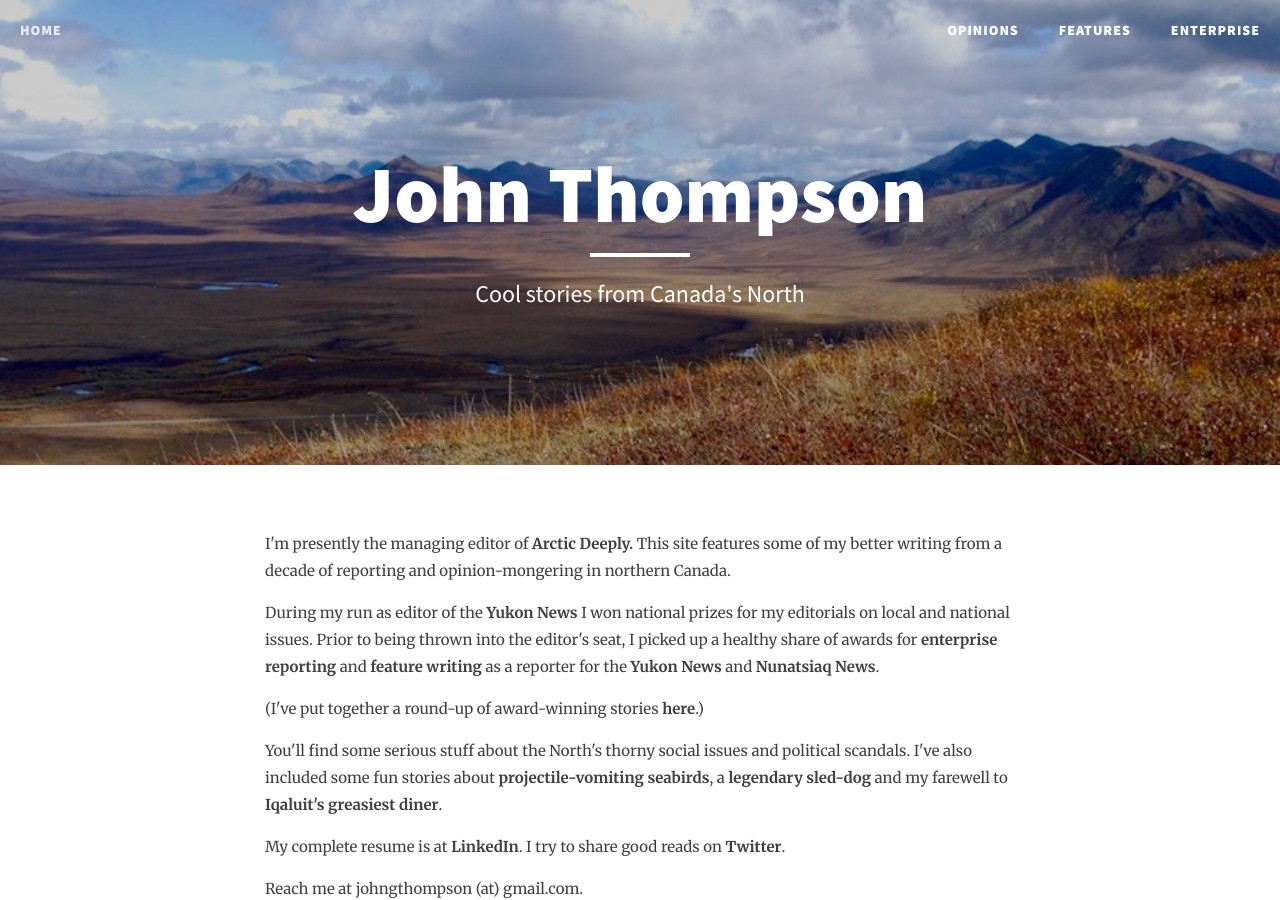
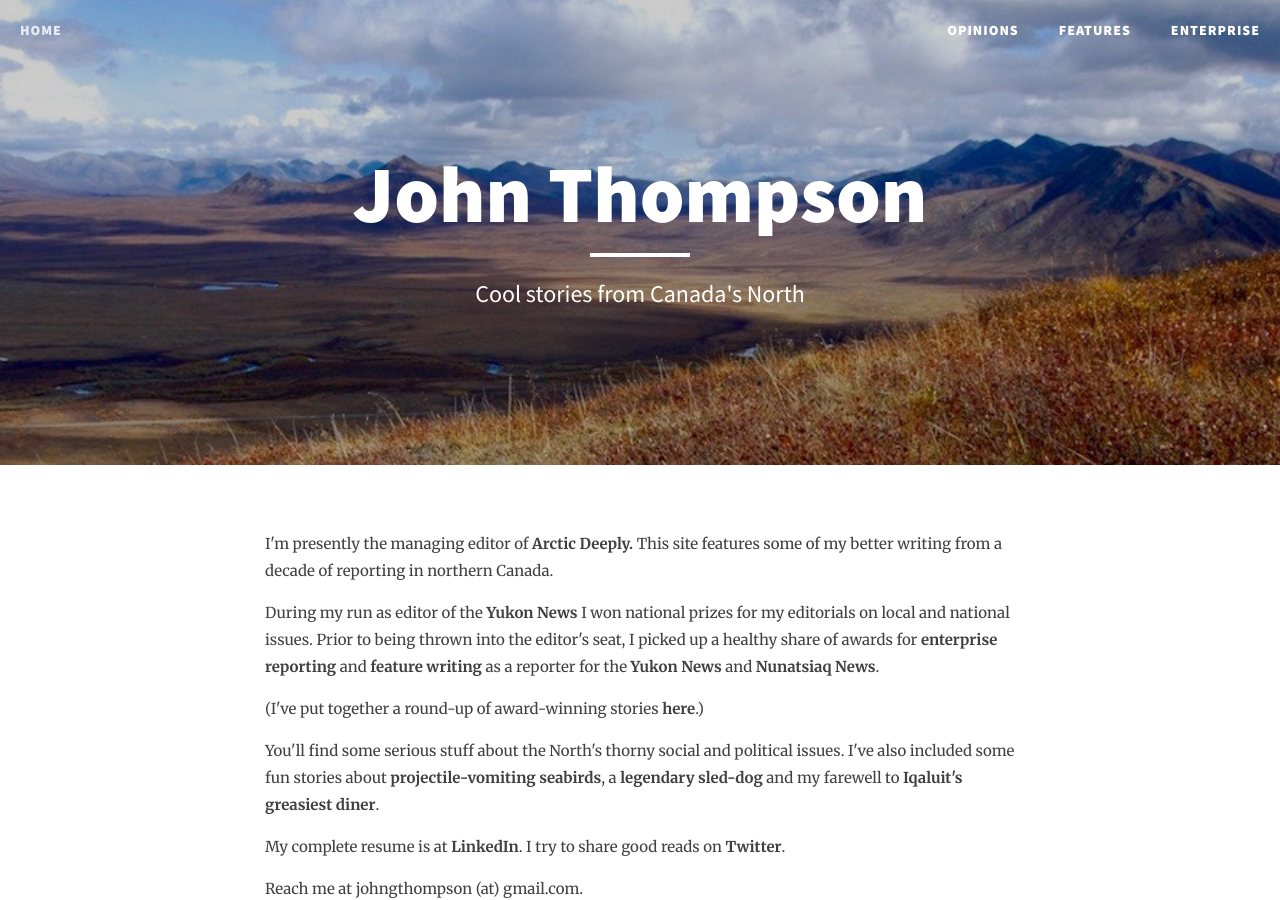
Before and after one commit to johngthompson/johngthompson.github.io, a Jekyll site: the page built from index.html, in a window 1280 px wide and 900 px high. Built offline with Jekyll 4.4.1, drawn with Linux system fonts in a browser that asks for light colours; the list of posts is cut into pages by our own code.

Commit message:
Update index.html

```diff
--- a/index.html
+++ b/index.html
@@ -3,12 +3,12 @@ layout: page
 description: "Cool stories from Canada's North"
 ---
 
-<p>I'm presently the managing editor of <a href="https://www.newsdeeply.com/arctic">Arctic Deeply.</a> This site features some of my better writing from a decade of reporting and opinion-mongering in northern Canada.</p>
+<p>I'm presently the managing editor of <a href="https://www.newsdeeply.com/arctic">Arctic Deeply.</a> This site features some of my better writing from a decade of reporting in northern Canada.</p>
 
 <p>During my run as editor of the <a href="http://yukon-news.com">Yukon News</a> I won national prizes for my editorials on local and national issues. Prior to being thrown into the editor's seat, I picked up a healthy share of awards for <a href="/enterprise">enterprise reporting</a> and <a href="/features">feature writing</a> as a reporter for the <a href="http://yukon-news.com">Yukon News</a> and <a href="http://www.nunatsiaqonline.ca">Nunatsiaq News</a>.</p>
 <p> (I've put together a round-up of award-winning stories <a href="/awards"><b>here</b></a>.)
 
-<p>You'll find some serious stuff about the North's thorny social issues and political scandals. I've also included some fun stories about <a href="/features/projectile-pukers">projectile-vomiting seabirds</a>, a <a href="/features/boss-dog">legendary sled-dog</a> and my farewell to <a href="/features/kamotiq/">Iqaluit's greasiest diner</a>.</p>
+<p>You'll find some serious stuff about the North's thorny social and political issues. I've also included some fun stories about <a href="/features/projectile-pukers">projectile-vomiting seabirds</a>, a <a href="/features/boss-dog">legendary sled-dog</a> and my farewell to <a href="/features/kamotiq/">Iqaluit's greasiest diner</a>.</p>
 
 <p>My complete resume is at <a href="http://www.linkedin.com/in/johngthompson">LinkedIn</a>. I try to share good reads on <a href="https://twitter.com/jayjeetee">Twitter</a>.
 
```
